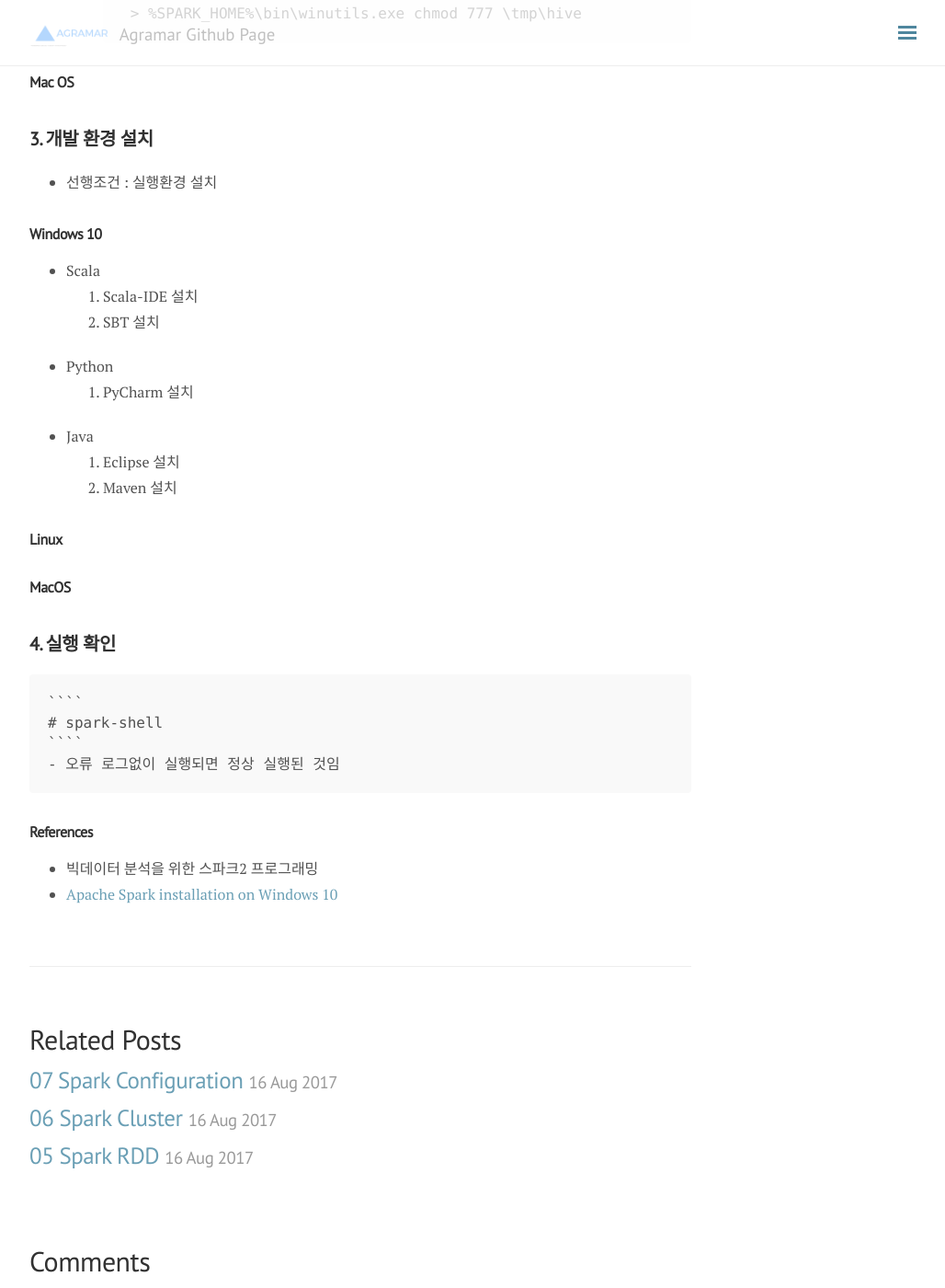
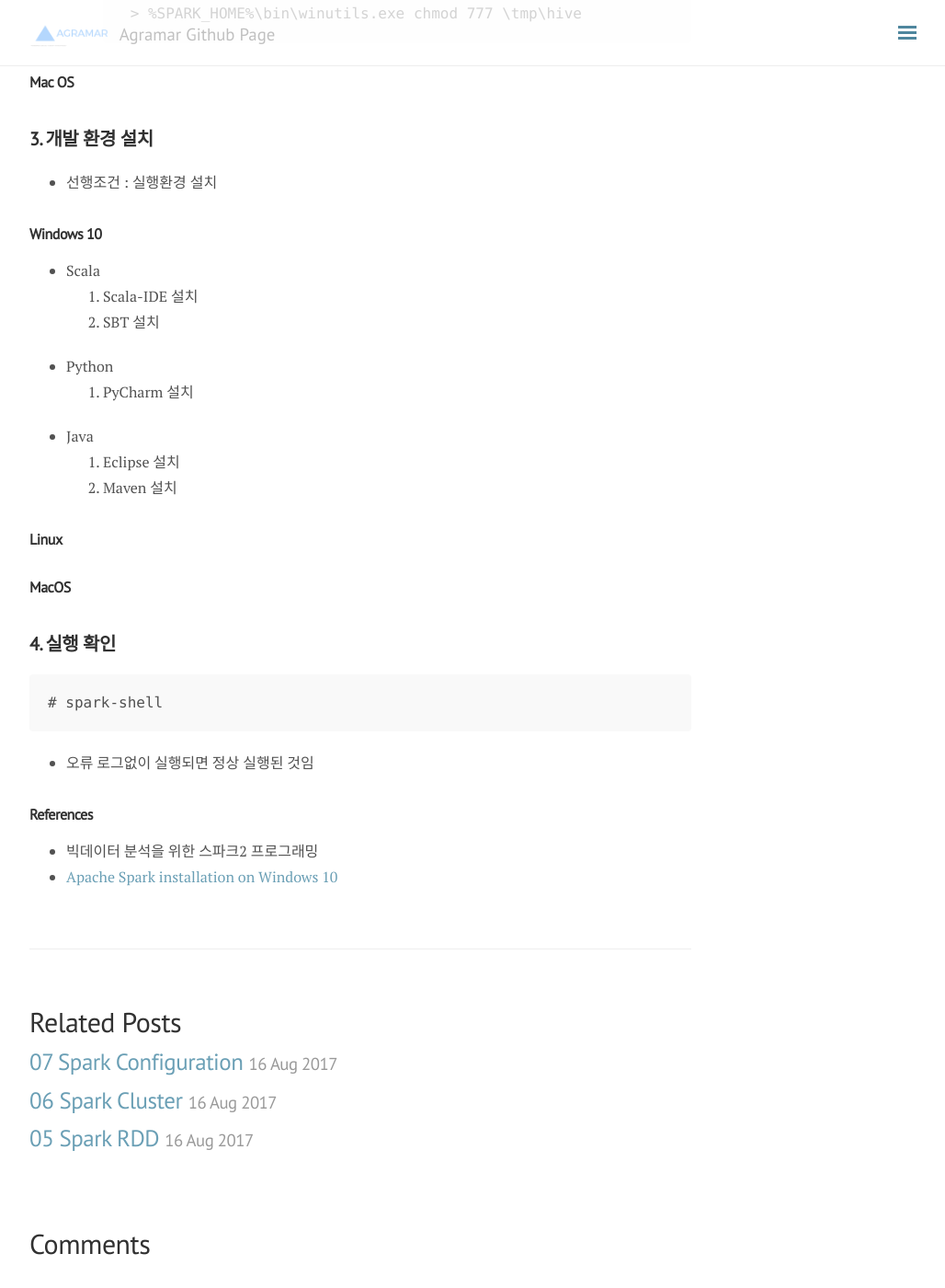
Before and after one commit to agramar/agramar.github.io, a Jekyll site: the page built from _posts/Spark/2017-08-16-02_Spark_Install.md, in a window 1280 px wide and 1400 px high, scrolled down 2816 px. Shown: the whole window at 92% size, without its empty margins (248-1276 px from the left). Built offline with Jekyll 4.4.1, drawn with Linux system fonts in a browser that asks for light colours; nearby versions of some CDN libraries; some web fonts are replaced; comment, search, counter and statistics services are not loaded.

Commit message:
D2Coding 폰트 적용

`````diff
--- a/_posts/Spark/2017-08-16-02_Spark_Install.md
+++ b/_posts/Spark/2017-08-16-02_Spark_Install.md
@@ -12,42 +12,42 @@
 ## 2. 실행환경 설치
 #### Linux (Ubuntu 16.04 LTS)
 1. **설치과정에서 필요한 공통 소프트웨어 설치[필수]**
-    ````
+    ```
     # apt-get update
     # apt-get install software-properties-common
-    ````
+    ```
 
 2. **JAVA 설치[필수]**
-    ````
+    ```
     # add-apt-repository ppa:webupd8team/java
     # apt-get update
     # apt-get install oracle-java8-installer
     # java -version
     # javac -version
-    ````
+    ```
 
 3. **Spark 설치[필수]**
-    ````
+    ```
     # cd /usr/local/src/
     # wget https://d3kbcqa49mib13.cloudfront.net/spark-2.2.0-bin-hadoop2.7.tgz
     # tar xvf spark-2.2.0-bin-hadoop2.7.tgz
     # cd spark-2.2.0-bin-hadoop2.7
-    ````
+    ```
 
 4. **Spark 환경변수 설정[필수]**
     - 환경변수 설정파일 열기
-    ````
+    ```
     # vim ~/.bashrc
-    ````
+    ```
     - 문서 하단에 추가 후 저장
-    ````
+    ```
     export SPARK_HOME=/usr/local/src/spark-2.2.0-bin-hadoop2.7
     export PATH=$SPARK_HOME/bin:$PATH
-    ````
+    ```
     - 추가된 환경변수 적용
-    ````
+    ```
     # source ~/.bashrc
-    ````
+    ```
 
 5. Hadoop 환경 설정
 
@@ -61,10 +61,10 @@
     1. Scala 다운로드 및 설치
         - 다운로드
     2. 환경변수 설정
-        ````
+        ```
         SCALA_HOME  :
         Path        : %SCALA_HOME%\bin
-        ````
+        ```
 
 - [선택]Python 설치
     1. Python 2.7 / 3.5+ 설치
@@ -80,10 +80,10 @@
         - 압축풀기 tgz -> tar -> 폴더이름으로 압축 풀기
         - C:\spark\spark-2.2.0-bin-hadoop2.7 경로에 압축이 풀렸는지 확인
     3. 환경변수 설정
-        ````
+        ```
         SPARK_HOME  : C:\spark\spark-2.2.0-bin-hadoop2.7
         Path        : %SPARK_HOME%\bin
-        ````
+        ```
 - [필수]Hadoop Windows Utilities 설치
     1. 다운로드
         - Hadoop Winutilities   : https://github.com/steveloughran/winutils/raw/master/hadoop-2.7.1/bin/winutils.exe
@@ -91,14 +91,14 @@
     2. 다운받은 Hadoop 유틸 파일 복사
         - C:\spark\spark-2.2.0-bin-hadoop2.7\bin 경로에 복사
     3. Hadoop 환경변수 설정
-        ````
+        ```
         HADOOP_HOME : C:\spark\spark-2.2.0-bin-hadoop2.7
         Path        : %HADOOP_HOME%\bin
-        ````
+        ```
     4. tmp/hive 폴더 권한 설정[권한 오류 발생시]
-        ````
+        ```
         > %SPARK_HOME%\bin\winutils.exe chmod 777 \tmp\hive
-        ````
+        ```
 
 #### Mac OS
 
@@ -122,10 +122,10 @@
 #### MacOS
 
 ## 4. 실행 확인
-    ````
-    # spark-shell
-    ````
-    - 오류 로그없이 실행되면 정상 실행된 것임
+```
+# spark-shell
+```
+- 오류 로그없이 실행되면 정상 실행된 것임
 
 #### References
 - 빅데이터 분석을 위한 스파크2 프로그래밍
--- a/_scss/_config.scss
+++ b/_scss/_config.scss
@@ -26,7 +26,12 @@
 $reverse-layout: true;
 $overlay-sidebar: false;
 
+/* Font Import */
+@import url('/public/font/D2Coding-1.2/D2Coding.ttc');
+@import url('/public/font/D2Coding-1.2/D2Coding.ttf');
+@import url('/public/font/D2Coding-1.2/D2CodingBold.ttf');
+
 /* Font stack */
-$font-serif: "PT Serif", Georgia, "Times New Roman", serif;
-$font-sans: "PT Sans", Helvetica, Arial, sans-serif;
+$font-serif: "D2Coding", "PT Serif", Georgia, "Times New Roman", serif;
+$font-sans: "D2Coding", "PT Sans", Helvetica, Arial, sans-serif;
 $font-font-awesome: FontAwesome;
`````
Also changed, not shown: 3 other files.
